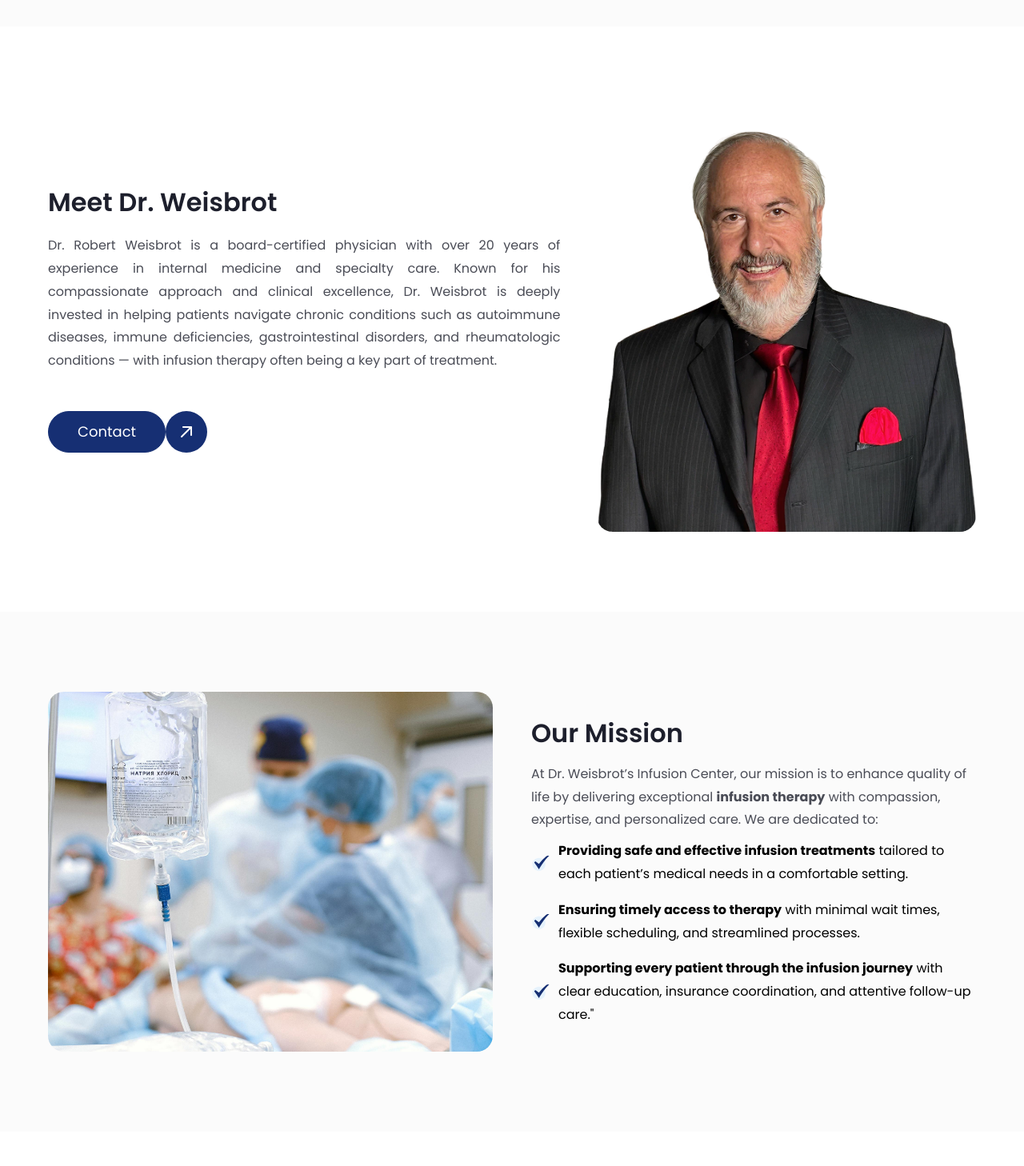
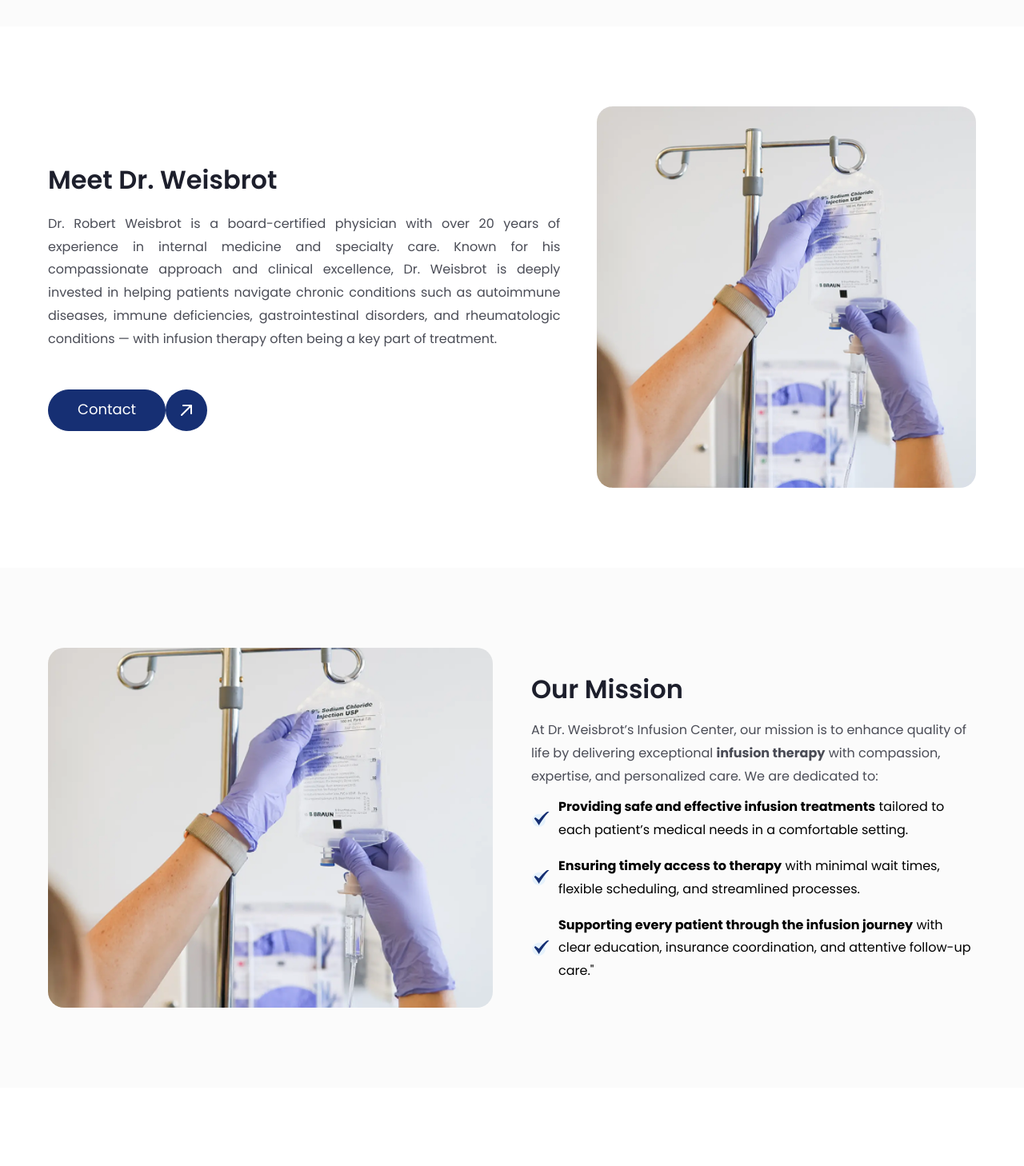
Before and after one commit to backbencherstudio/eric-weisbrot-frontend, a Next.js app: page /about-us in a window 1280 px wide. Shown: the part 1080-2538 px from the top of the page at 80% size. Built offline with nearby package versions, Linux system fonts and the light colour scheme; no server answers.

Commit message:
image testing

```diff
--- a/components/AboutUs/AboutUsMainContent.tsx
+++ b/components/AboutUs/AboutUsMainContent.tsx
@@ -23,7 +23,8 @@ const AboutUsMainContent = () => {
                   height={100}
                   className="lg:w-full md:w-[60%] w-full h-full rounded-[20px]"
                   unoptimized
-                  src={img1}
+                  // src={img1}
+                  src="/about-us/img1.png"
                   alt="img1"
                 />
               </div>
@@ -49,7 +50,7 @@ const AboutUsMainContent = () => {
                   height={100}
                   className="lg:w-full md:w-[60%] w-full h-full rounded-[20px]"
                   unoptimized
-                  src={img2}
+                  src="/about-us/img1.png"
                   alt="img1"
                 />
               </div>
@@ -91,7 +92,7 @@ const AboutUsMainContent = () => {
               <div key={index} className="flex flex-col lg:flex-row lg:items-center gap-12 ">
                 <div className={ `lg:flex-1 ${index % 2 === 1 ? "lg:order-1" : ""} `}>
                   <Image
-                    src={section.img}
+                    src="/about-us/img1.png"
                     alt={section.headerText}
                     className="lg:w-full  md:w-[60%] w-full max-h-[450px] rounded-[20px] object-cover"
                     width={100}
--- a/next.config.ts
+++ b/next.config.ts
@@ -3,6 +3,10 @@ import type { NextConfig } from "next";
 const nextConfig: NextConfig = {
   /* config options here */
   poweredByHeader: false,
+  // images: {
+  //   loader: 'default',
+  //   unoptimized: true, // disables sharp entirely
+  // },
 };
 
 export default nextConfig;
```
